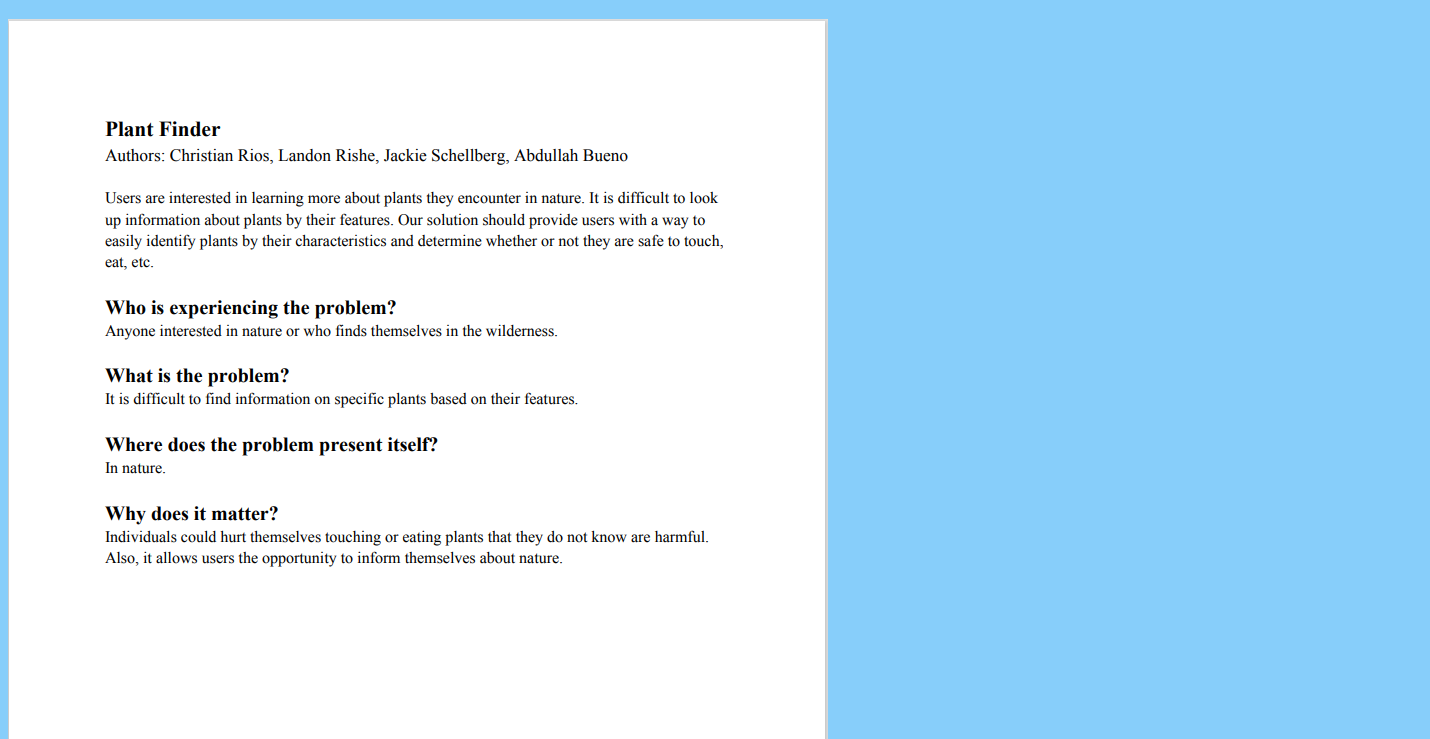
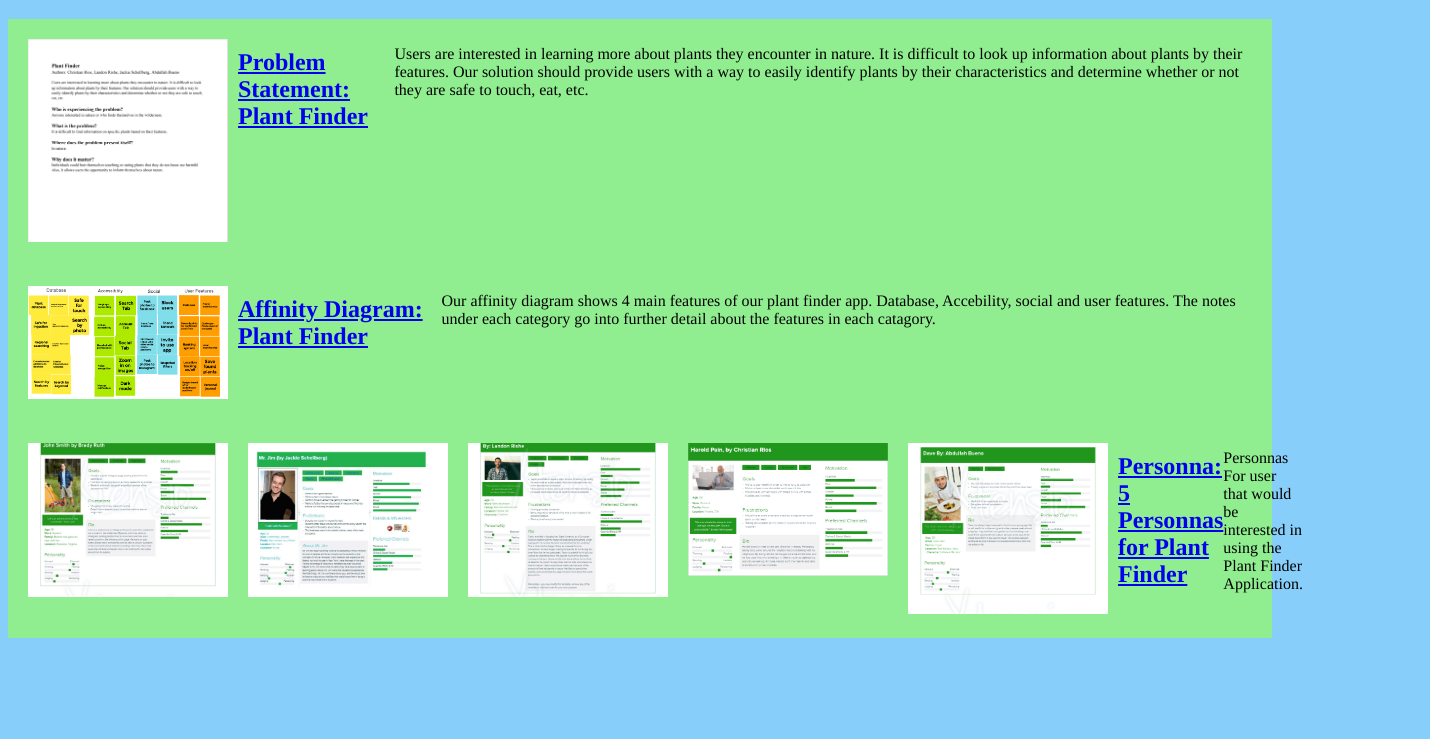
Before and after one commit to Bueno803/Bueno803.github.io, a plain HTML site: page index.html in a window 1280 px wide. Shown: the part 61-800 px from the top of the page, 1430 px wide, since content can reach past the window. Drawn offline with Linux system fonts and the light colour scheme.

Commit message:
Add files via upload

```diff
--- a/index.html
+++ b/index.html
@@ -27,5 +27,21 @@
             </p>
 
         </section>
+
+        <!-- Personna Assignment-->
+    </section>
+    <section class="assignment">
+        <a href="files/TeamStemPersonnas.pdf"><img src="images/TeamStemPersonas1.png"></a>
+        <a href="files/TeamStemPersonnas.pdf"><img src="images/TeamStemPersonas2.png"></a>
+        <a href="files/TeamStemPersonnas.pdf"><img src="images/TeamStemPersonas3.png"></a>
+        <a href="files/TeamStemPersonnas.pdf"><img src="images/TeamStemPersonas4.png"></a>
+        <a href="files/TeamStemPersonnas.pdf"><img src="images/TeamStemPersonas5.png"></a>
+        <section class="assignment-details"></section>
+            <a href="files/plant_finder.pdf"><h2>Personna: 5 Personnas for Plant Finder</h2></a>
+        <p>
+            Personnas For user that would be interested in using the Plant Finder Application.
+        </p>
+
+    </section>
     </body>
 </html>
--- a/styles.css
+++ b/styles.css
@@ -3,6 +3,17 @@ body {
     font-family:Times;
 }
 
+.assignment {
+    display:flex;
+    padding:10px;
+    background: lightgreen
+
+}
+
+.assignment img {
+    width:200px;
+    padding:10px;
+}
 h1{
     color: red;
     text-align:center;
```
